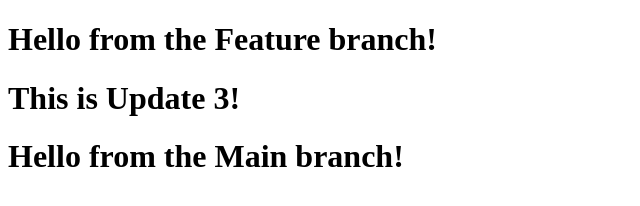
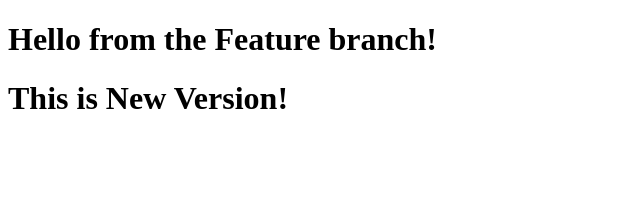
Before and after one commit to iamjiten2506/test-codebuild-app, a plain HTML site: page index.html in a window 1280 px wide. Shown: the whole page, without its empty margins (0-640 px from the left). Drawn offline with Linux system fonts and the light colour scheme.

Commit message:
Update index.html

```diff
--- a/index.html
+++ b/index.html
@@ -5,7 +5,6 @@
 </head>
 <body>
   <h1>Hello from the Feature branch!</h1>
-  <h1>This is Update 3!</h1>
-  <h1>Hello from the Main branch!</h1>
-</body>
+  <h1>This is New Version!</h1>
+  </body>
 </html>
```
